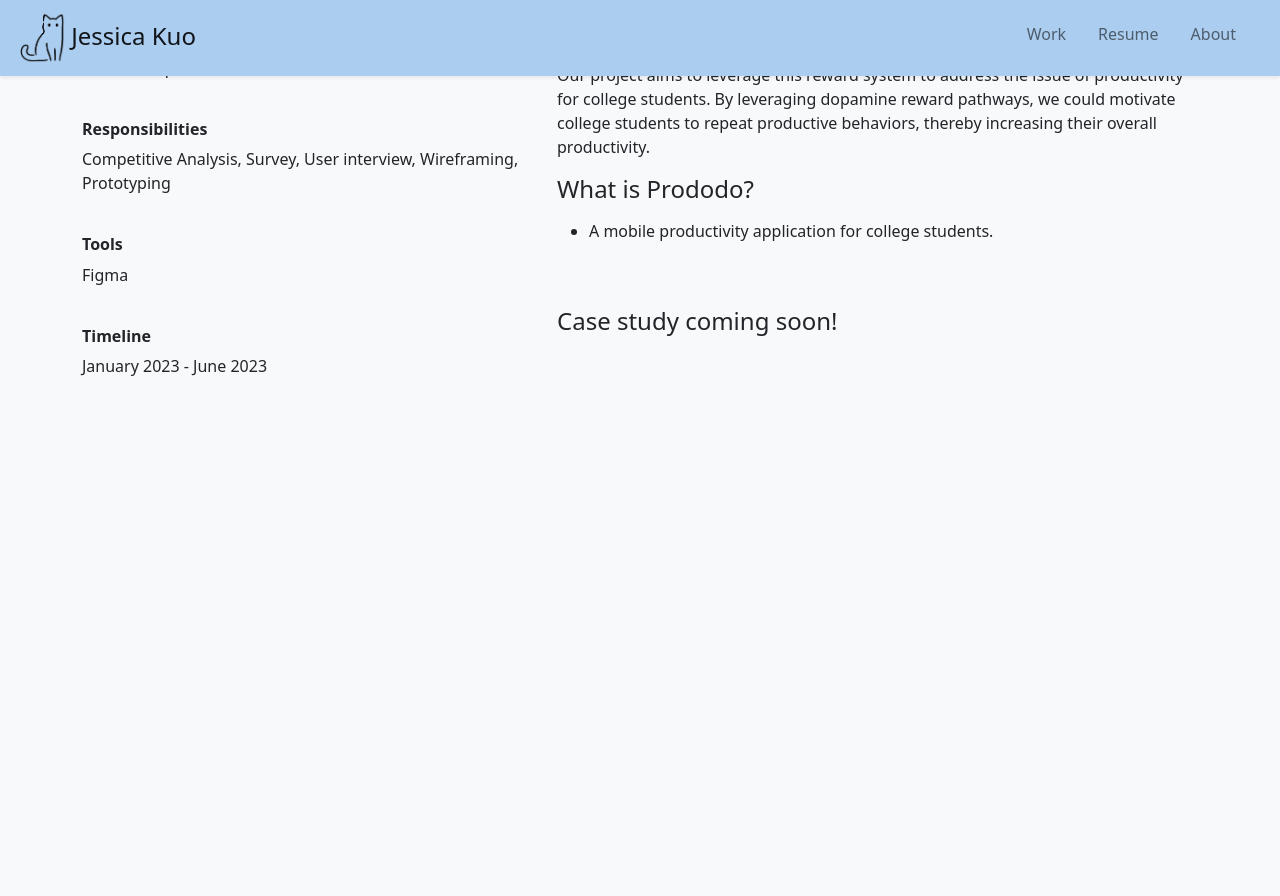
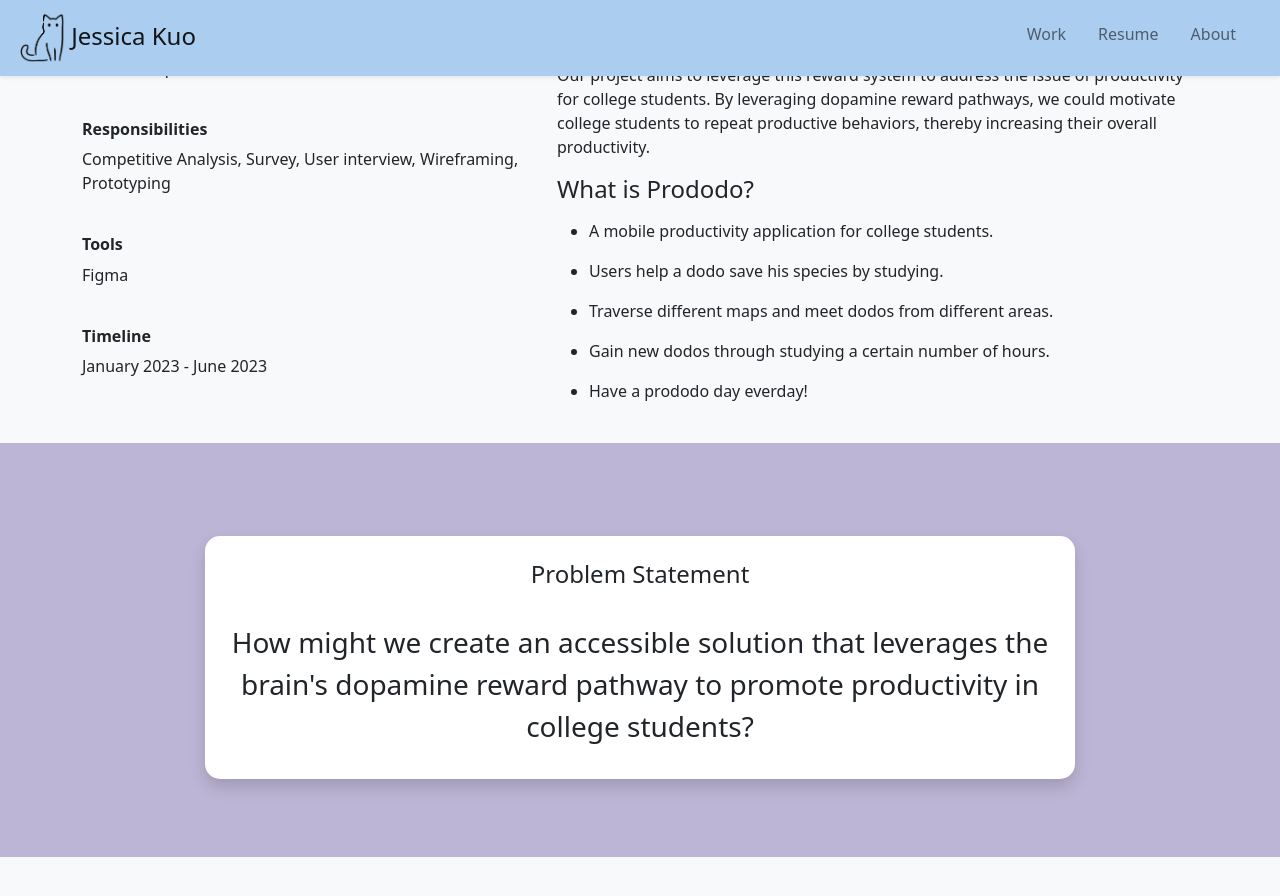
Before and after one commit to jesskuo/jesskuo.github.io, a Jekyll site: the page built from prododo.html, in a window 1280 px wide and 900 px high, scrolled down 1067 px. Shown: the top 896 px of the window. Built offline with Jekyll 4.4.1, drawn with Linux system fonts in a browser that asks for light colours; before the commit the page ends 1485 px from its top, so only the background shows below that.

Commit message:
Added how might we statement

```diff
--- a/prododo.html
+++ b/prododo.html
@@ -45,9 +45,29 @@ layout: page
 			<h4>What is Prododo?</h4>
 			<ul>
 				<li class="my-3">A mobile productivity application for college students.</li>
+				<li class="my-3">Users help a dodo save his species by studying.</li>
+				<li class="my-3">Traverse different maps and meet dodos from different areas.</li>
+				<li class="my-3">Gain new dodos through studying a certain number of hours.</li>
+				<li class="my-3">Have a prododo day everday!</li>
 			</ul>
-			<br><br>
-			<h4>Case study coming soon!</h4>
 		</div>
 	</div>
 </div>
+<div class="jumbotron mt-4" style="background-color: #bdb5d5;">
+	<div class="row justify-content-center my-5">
+		<div class="col-2">
+		</div>
+		<div class="col text-center bg-white shadow p-4" style="border-radius:15px;">
+			<h4>Problem Statement</h4>
+			<br>
+			<h3 style="line-height: 150%;">How might we create an accessible solution that leverages the brain's dopamine reward pathway to promote productivity in college students?</h3>
+		</div>
+		<div class="col-2">
+		</div>
+	</div>
+</div>
+<div class="container">
+	<div class="row my-5">
+		<h4>Case study coming soon!</h4>
+	</div>
+</div>
```
